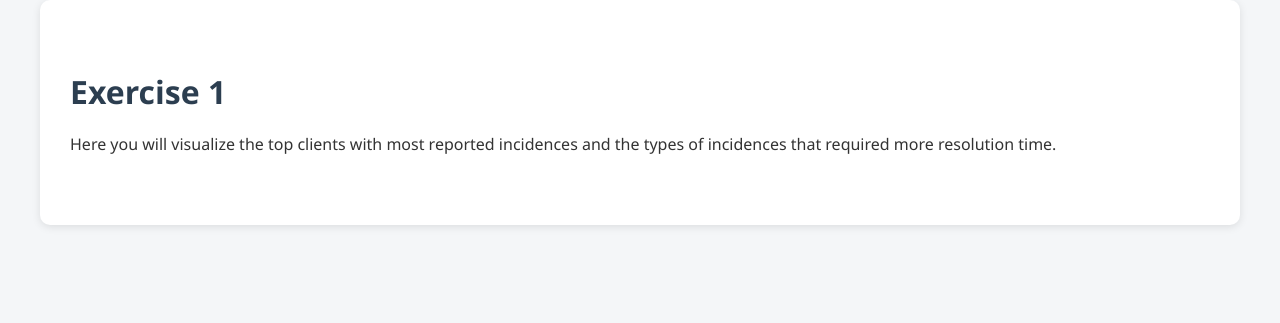
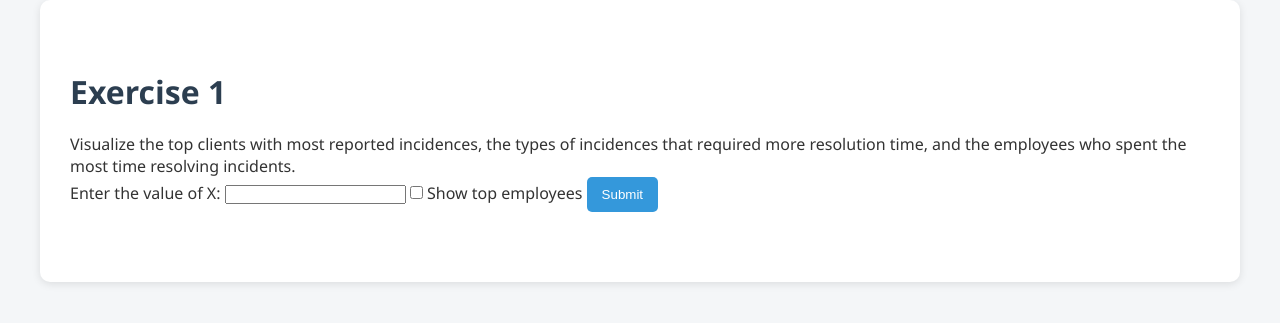
Before and after one commit to Astharot15/Practica2_SI, a Flask app: page /exercise1 in a window 1280 px wide. Shown: the part 96-419 px from the top of the page. Run offline with Flask 3, Linux system fonts and the light colour scheme.

Commit message:
graficas exercise1.html

```diff
--- a/templates/exercise1.html
+++ b/templates/exercise1.html
@@ -14,7 +14,62 @@
     <div class="container">
         <div class="section" style="margin-top: 40px;">
             <h1>Exercise 1</h1>
-            <p>Here you will visualize the top clients with most reported incidences and the types of incidences that required more resolution time.</p>
+            <p>
+              Visualize the top clients with most reported incidences,
+              the types of incidences that required more resolution time,
+              and the employees who spent the most time resolving incidents.
+            </p>
+
+            <form method="POST">
+                <label for="top_x">Enter the value of X:</label>
+                <input type="number" id="top_x" name="top_x" min="1" required>
+
+                <label for="show_employees">
+                    <input
+                      type="checkbox"
+                      id="show_employees"
+                      name="show_employees"
+                      {% if show_employees|default(false) %}checked{% endif %}>
+                    Show top employees
+                </label>
+
+                <button type="submit" class="btn">Submit</button>
+            </form>
+
+            {% if top_clients %}
+            <h2>Top Clients</h2>
+            <div class="chart">
+                {% for client in top_clients %}
+                <div class="bar" style="width: {{ client.incidencias * 10 }}px;">
+                    {{ client['cliente'] }} ({{ client['incidencias'] }})
+                </div>
+                {% endfor %}
+            </div>
+            {% endif %}
+
+            {% if top_types %}
+            <h2>Top Incident Types</h2>
+            <div class="chart">
+                {% for incident in top_types %}
+                <div class="bar"
+                     style="width: {{ incident['tiempo_resolucion'] * 10 }}px;">
+                    {{ incident['tipo_incidencia'] }} ({{ incident['tiempo_resolucion'] }} days)
+                </div>
+                {% endfor %}
+            </div>
+            {% endif %}
+
+            {% if show_employees|default(false) and top_employees %}
+            <h2>Top Employees</h2>
+            <div class="chart">
+                {% for emp in top_employees %}
+                <div class="bar"
+                     style="width: {{ emp['tiempo'] * 10 }}px;">
+                    Employee {{ emp['id_emp'] }} ({{ emp['tiempo'] }} hours)
+                </div>
+                {% endfor %}
+            </div>
+            {% endif %}
         </div>
     </div>
 
```
